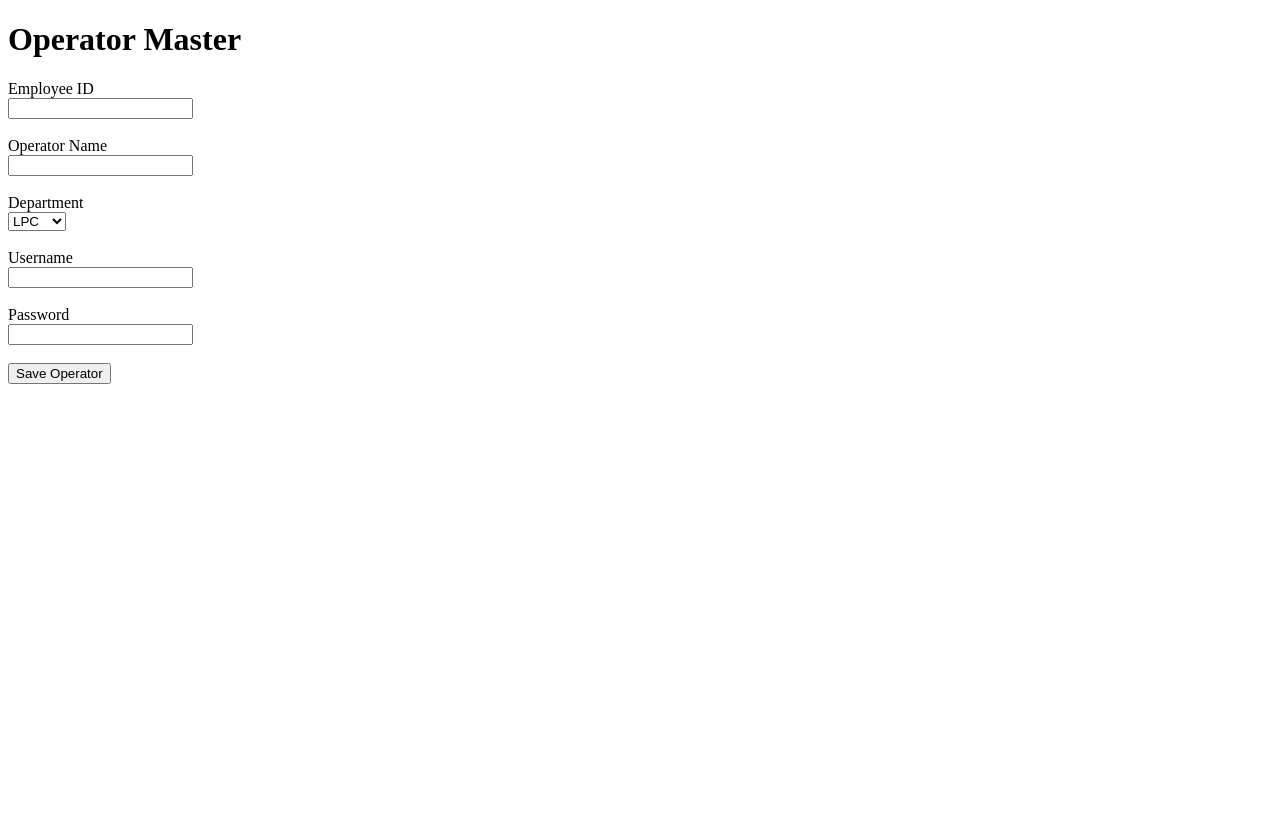
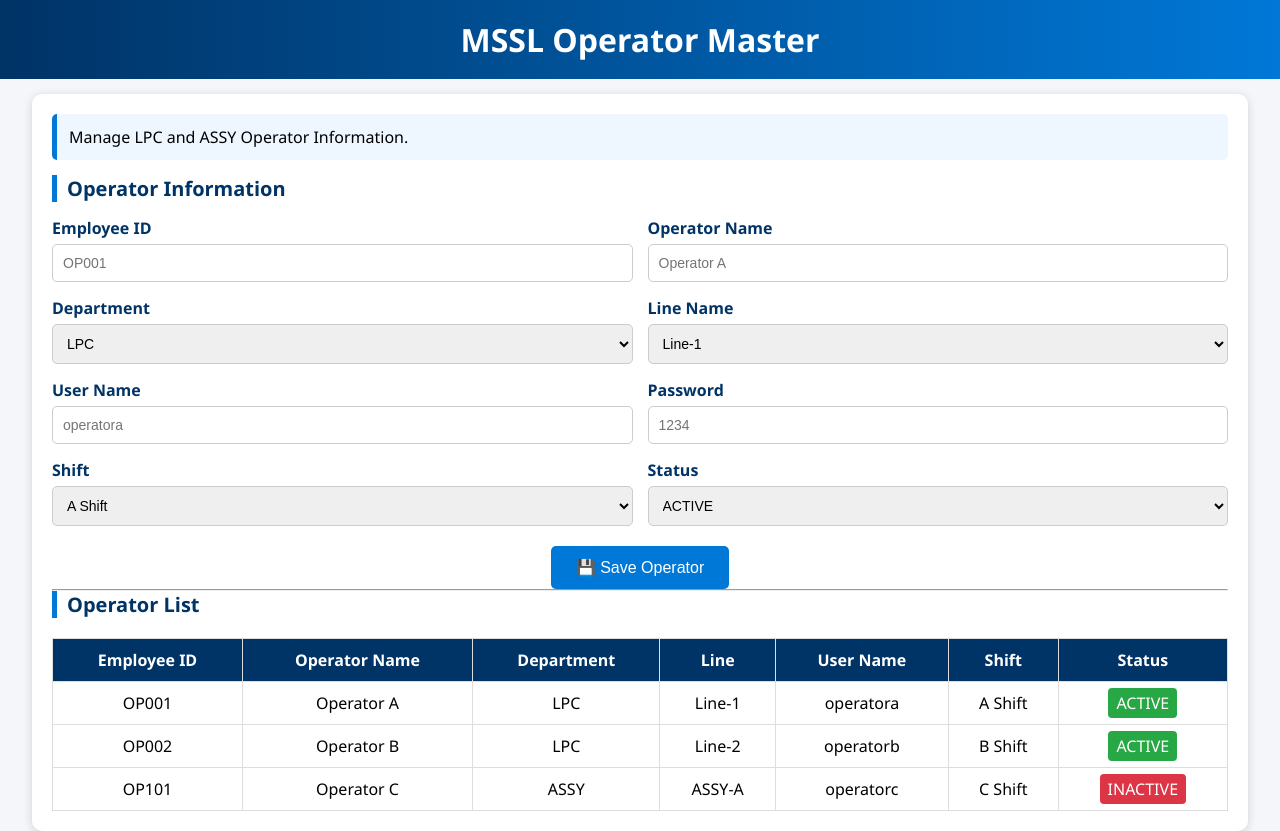
Before and after one commit to ranveersinghmssl1-source/MSSL-Maintenance-System, a Flask app: page /operator_master in a window 1280 px wide. Before the commit the page ends 384 px from the top, so only its background shows below. Run offline with Flask 3, Linux system fonts and the light colour scheme.

Commit message:
Update operator_master.html

```diff
--- a/templates/operator_master.html
+++ b/templates/operator_master.html
@@ -1,48 +1,302 @@
 <!DOCTYPE html>
 <html>
 <head>
-    <title>Operator Master</title>
+<title>MSSL Operator Master</title>
+
+<style>
+
+*{
+margin:0;
+padding:0;
+box-sizing:border-box;
+}
+
+body{
+font-family:'Segoe UI',sans-serif;
+background:#f4f6f9;
+}
+
+.header{
+background:linear-gradient(90deg,#003366,#0078d7);
+color:white;
+padding:18px;
+text-align:center;
+}
+
+.container{
+width:95%;
+margin:auto;
+margin-top:15px;
+background:white;
+padding:20px;
+border-radius:10px;
+box-shadow:0 2px 10px rgba(0,0,0,.15);
+}
+
+.section-title{
+font-size:20px;
+margin-bottom:15px;
+color:#003366;
+border-left:5px solid #0078d7;
+padding-left:10px;
+}
+
+.row{
+display:grid;
+grid-template-columns:1fr 1fr;
+gap:15px;
+margin-bottom:15px;
+}
+
+.field label{
+display:block;
+font-weight:bold;
+margin-bottom:5px;
+color:#003366;
+}
+
+input,
+select{
+width:100%;
+padding:10px;
+border:1px solid #ccc;
+border-radius:5px;
+font-size:14px;
+}
+
+.button-area{
+text-align:center;
+margin-top:20px;
+}
+
+button{
+background:#0078d7;
+color:white;
+border:none;
+padding:12px 25px;
+border-radius:5px;
+cursor:pointer;
+font-size:16px;
+}
+
+button:hover{
+background:#005ea6;
+}
+
+.info-card{
+background:#eef6ff;
+padding:12px;
+border-left:5px solid #0078d7;
+border-radius:5px;
+margin-bottom:15px;
+}
+
+table{
+width:100%;
+border-collapse:collapse;
+margin-top:20px;
+}
+
+th{
+background:#003366;
+color:white;
+}
+
+th,td{
+padding:10px;
+border:1px solid #ddd;
+text-align:center;
+}
+
+.active{
+background:#28a745;
+color:white;
+padding:4px 8px;
+border-radius:4px;
+}
+
+.inactive{
+background:#dc3545;
+color:white;
+padding:4px 8px;
+border-radius:4px;
+}
+
+</style>
+
 </head>
+
 <body>
 
-<h1>Operator Master</h1>
+<div class="header">
+<h1>MSSL Operator Master</h1>
+</div>
 
-<form>
+<div class="container">
 
-<label>Employee ID</label><br>
-<input type="text" name="employee_id">
+<div class="info-card">
+Manage LPC and ASSY Operator Information.
+</div>
 
-<br><br>
+<h2 class="section-title">
+Operator Information
+</h2>
 
-<label>Operator Name</label><br>
-<input type="text" name="operator_name">
+<form action="/save_operator" method="POST">
 
-<br><br>
+<div class="row">
 
-<label>Department</label><br>
+<div class="field">
+<label>Employee ID</label>
+<input type="text" name="employee_id" placeholder="OP001">
+</div>
+
+<div class="field">
+<label>Operator Name</label>
+<input type="text" name="operator_name" placeholder="Operator A">
+</div>
+
+</div>
+
+<div class="row">
+
+<div class="field">
+<label>Department</label>
 
 <select name="department">
-    <option>LPC</option>
-    <option>ASSY</option>
+<option>LPC</option>
+<option>ASSY</option>
 </select>
 
-<br><br>
+</div>
 
-<label>Username</label><br>
-<input type="text" name="username">
+<div class="field">
+<label>Line Name</label>
 
-<br><br>
+<select name="line_name">
+<option>Line-1</option>
+<option>Line-2</option>
+<option>Line-3</option>
+<option>ASSY-A</option>
+<option>ASSY-B</option>
+</select>
 
-<label>Password</label><br>
-<input type="password" name="password">
+</div>
 
-<br><br>
+</div>
+
+<div class="row">
+
+<div class="field">
+<label>User Name</label>
+<input type="text" name="username" placeholder="operatora">
+</div>
+
+<div class="field">
+<label>Password</label>
+<input type="password" name="password" placeholder="1234">
+</div>
+
+</div>
+
+<div class="row">
+
+<div class="field">
+<label>Shift</label>
+
+<select name="shift">
+<option>A Shift</option>
+<option>B Shift</option>
+<option>C Shift</option>
+</select>
+
+</div>
+
+<div class="field">
+<label>Status</label>
+
+<select name="status">
+<option>ACTIVE</option>
+<option>INACTIVE</option>
+</select>
+
+</div>
+
+</div>
+
+<div class="button-area">
 
 <button type="submit">
-Save Operator
+💾 Save Operator
 </button>
+
+</div>
 
 </form>
 
+<hr>
+
+<h2 class="section-title">
+Operator List
+</h2>
+
+<table>
+
+<tr>
+<th>Employee ID</th>
+<th>Operator Name</th>
+<th>Department</th>
+<th>Line</th>
+<th>User Name</th>
+<th>Shift</th>
+<th>Status</th>
+</tr>
+
+<tr>
+<td>OP001</td>
+<td>Operator A</td>
+<td>LPC</td>
+<td>Line-1</td>
+<td>operatora</td>
+<td>A Shift</td>
+<td>
+<span class="active">
+ACTIVE
+</span>
+</td>
+</tr>
+
+<tr>
+<td>OP002</td>
+<td>Operator B</td>
+<td>LPC</td>
+<td>Line-2</td>
+<td>operatorb</td>
+<td>B Shift</td>
+<td>
+<span class="active">
+ACTIVE
+</span>
+</td>
+</tr>
+
+<tr>
+<td>OP101</td>
+<td>Operator C</td>
+<td>ASSY</td>
+<td>ASSY-A</td>
+<td>operatorc</td>
+<td>C Shift</td>
+<td>
+<span class="inactive">
+INACTIVE
+</span>
+</td>
+</tr>
+
+</table>
+
+</div>
+
 </body>
 </html>
```
